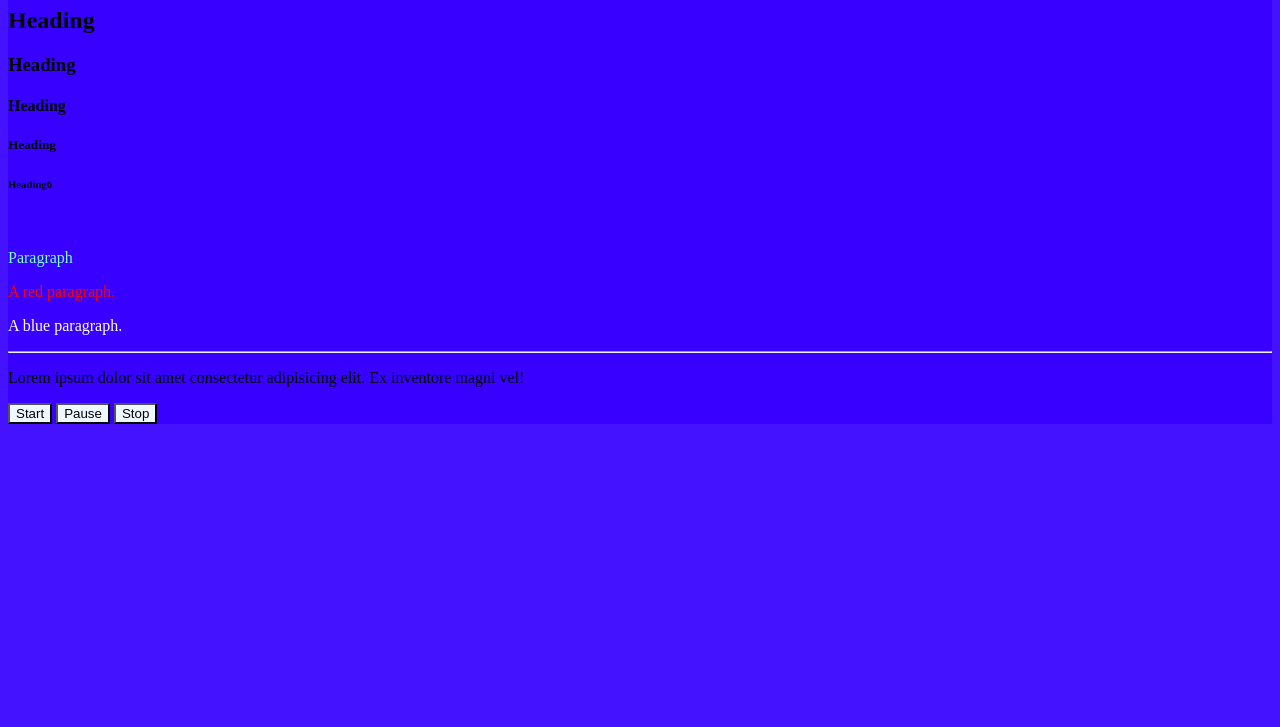
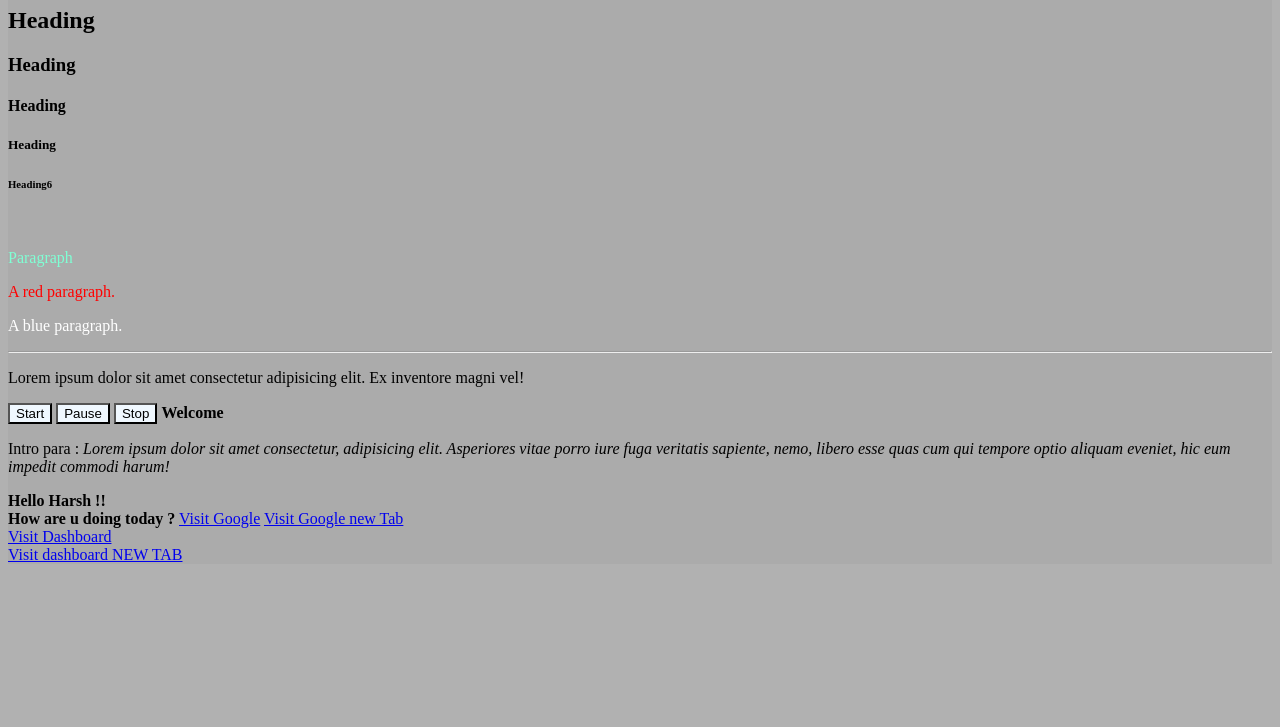
Before and after one commit to Harsh-shah10/Frontend-Practise-, a plain HTML site: page sample-1/index.html in a window 1280 px wide. Shown: the part 73-800 px from the top of the page. Drawn offline with Linux system fonts and the light colour scheme.

Commit message:
added dashboard html

```diff
--- a/sample-1/index.html
+++ b/sample-1/index.html
@@ -1,5 +1,6 @@
 <!DOCTYPE html>
 <html lang="en">
+
 <head>
     <meta charset="UTF-8">
     <meta http-equiv="X-UA-Compatible" content="IE=edge">
@@ -7,6 +8,7 @@
     <title>My Homepage</title>
     <link rel="stylesheet" href="style.css">
 </head>
+
 <body>
     <!-- Block elements -->
     <h1>Heading1</h1>
@@ -24,9 +26,24 @@
 
     <p>Lorem ipsum dolor sit amet consectetur adipisicing elit. Ex inventore magni vel!</p>
 
-     <!-- Inline elements -->
-     <button>Start</button>
-     <button>Pause</button>
-     <button>Stop</button>
+    <!-- Inline elements -->
+    <button>Start</button>
+    <button>Pause</button>
+    <button>Stop</button>
+    <b>Welcome</b>
+    <p>Intro para : <i>Lorem ipsum dolor sit amet consectetur, adipisicing elit. Asperiores vitae porro iure fuga veritatis sapiente, nemo, libero esse quas cum qui tempore optio aliquam eveniet, hic eum impedit commodi harum!</i></p>
+    <!-- div -->
+    <div>
+        <b>Hello</b>
+        <b>Harsh !!</b>
+    </div>
+    <b>How are u doing today ?</b>
+    <a href="https://www.google.com">Visit Google</a>
+    <a href="https://www.google.com" target="_blank">Visit Google new Tab</a>
+    <br>
+    <a href="./dashboard.html">Visit Dashboard</a>
+    <br>
+    <a href="./dashboard.html" target="_blank">Visit dashboard NEW TAB</a>
 </body>
+
 </html>
--- a/sample-1/style.css
+++ b/sample-1/style.css
@@ -1,5 +1,6 @@
 h1 {
     color: aqua;
+    font-style: italic;
 }
 
 #p1{
@@ -7,7 +8,7 @@ h1 {
 }
 
 *{
-    background-color: rgba(55, 0, 255, 0.93);
+    background-color: rgba(172, 172, 172, 0.93);
 }
 
 button{
```
Also changed, not shown: sample-1/dashboard.html (added, +22 -0 lines).
